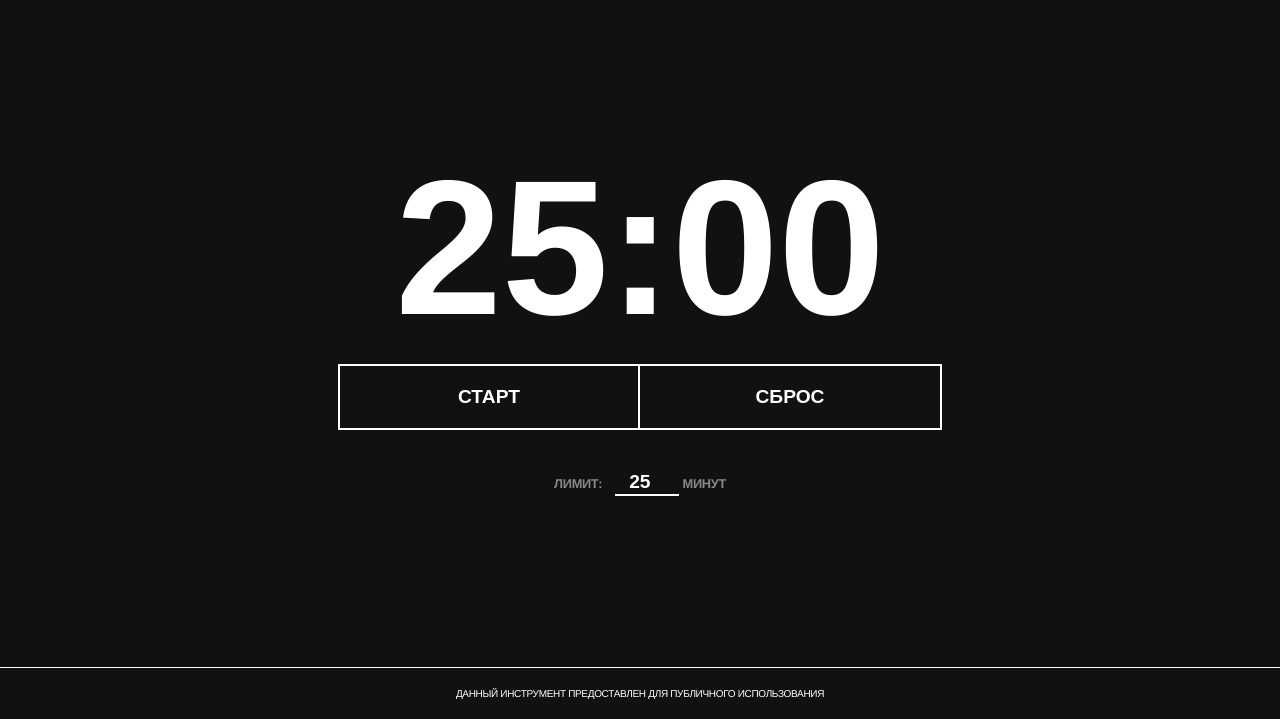
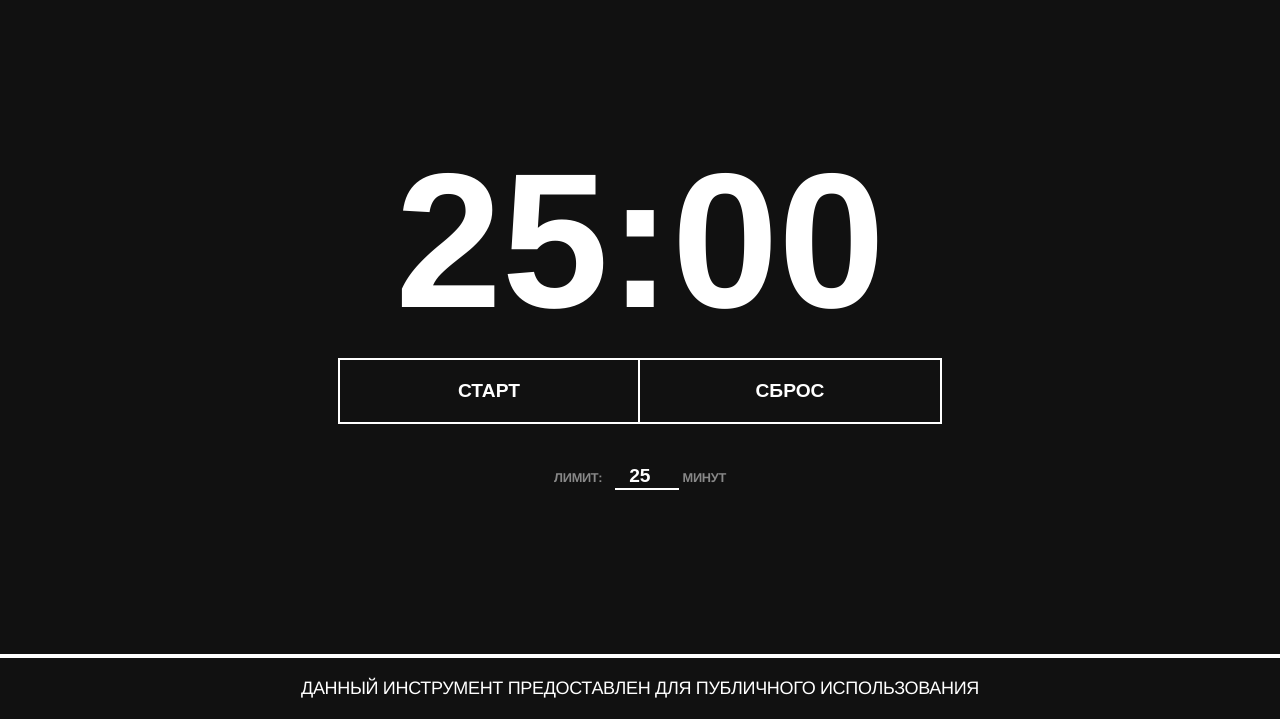
Before and after one commit to glitch-ru/site, a PHP site: page / in a window 1280 px wide. Shown: the part 81-800 px from the top of the page. Run offline with PHP 8.4, Linux system fonts and the light colour scheme.

Commit message:
Update footer styles for improved visibility

```diff
--- a/style.css
+++ b/style.css
@@ -118,8 +118,8 @@ input {
 
 footer {
     padding: 20px;
-    font-size: 10px;
-    border-top: 1px solid var(--white);
+    font-size: 18px;
+    border-top: 4px solid var(--white);
     text-align: center;
     color: #var(--white);
 }
```
